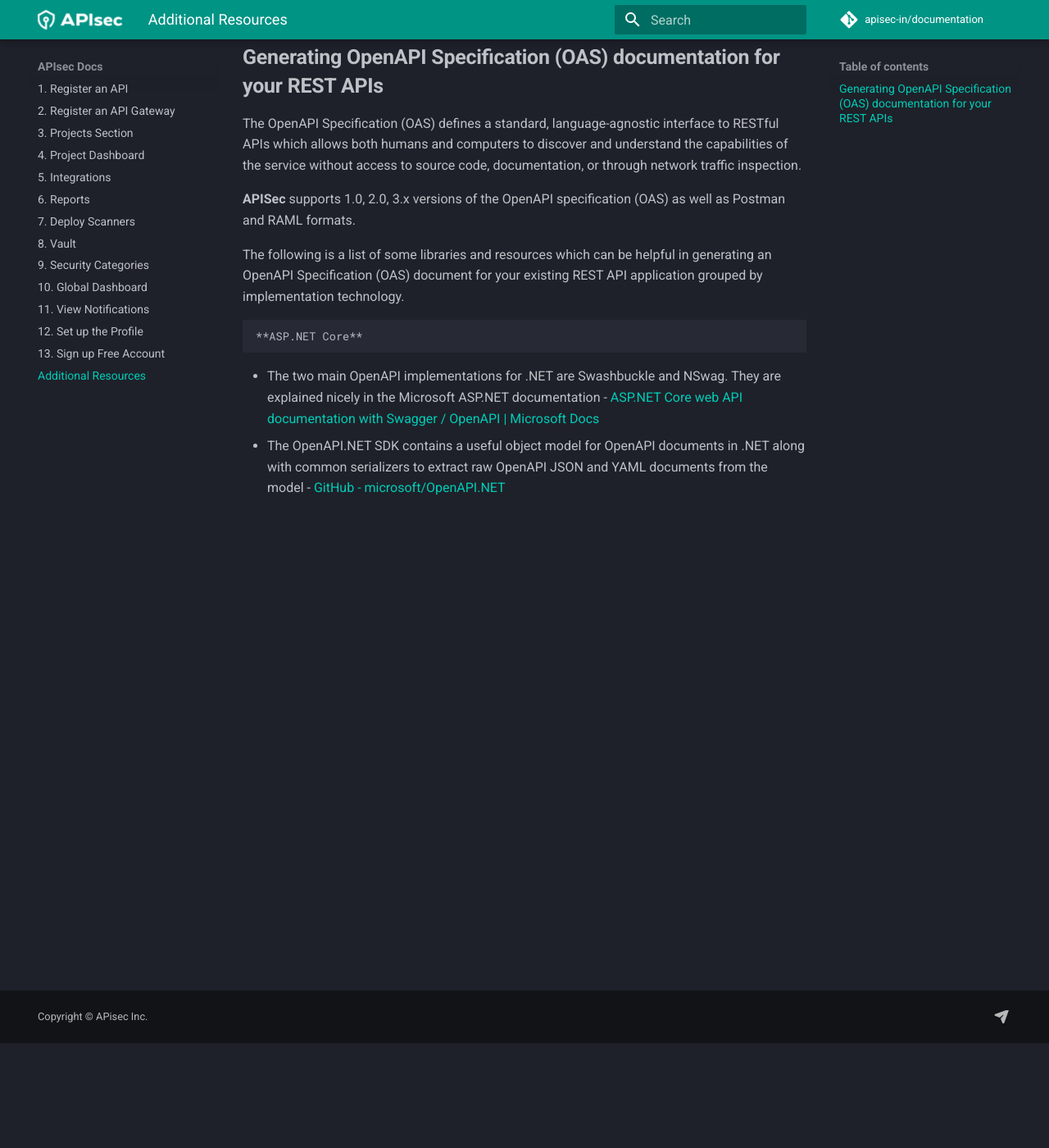
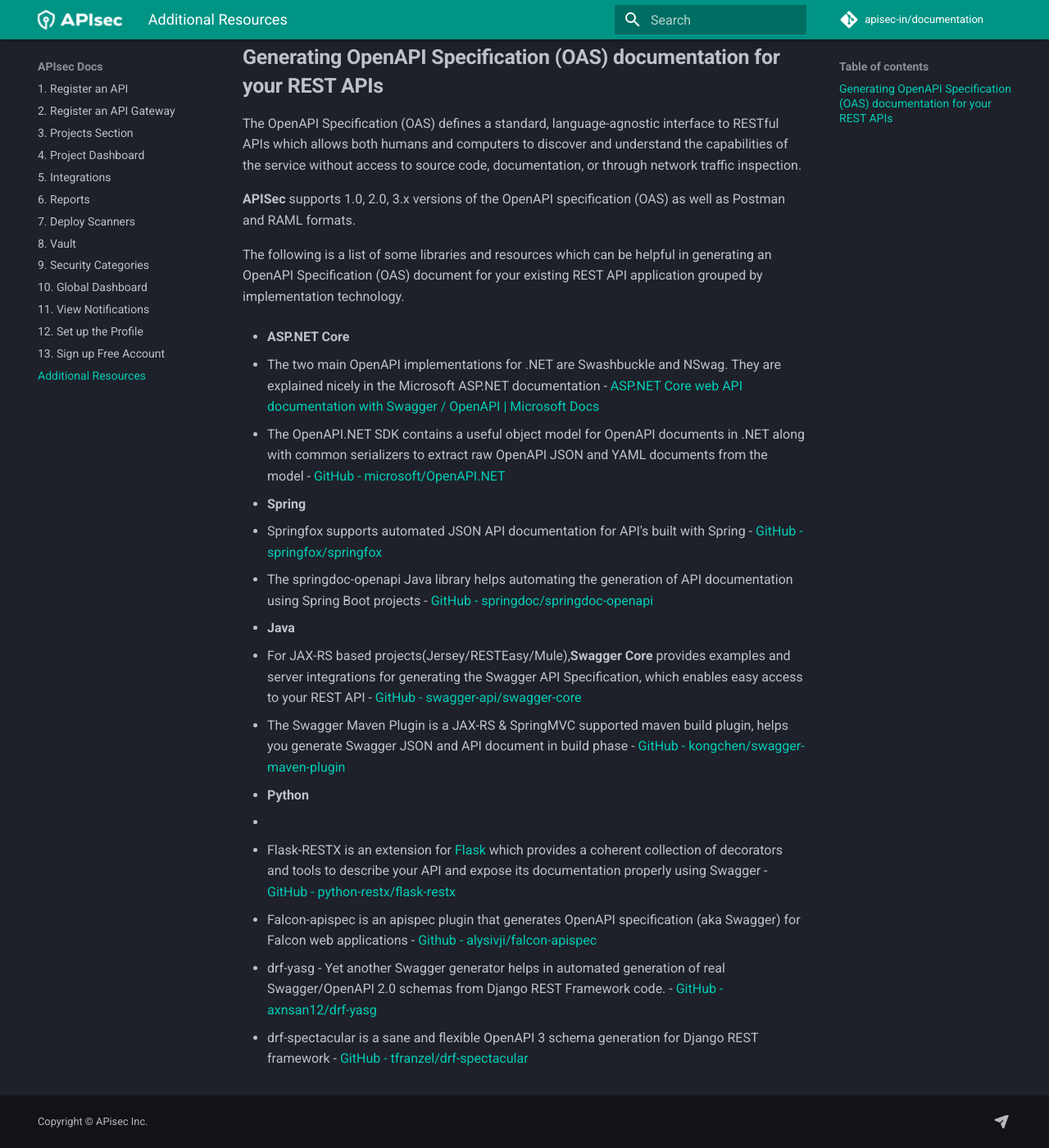
Before and after one commit to apisec-inc/documentation, an MkDocs documentation site: the page built from docs/Additional Resources.md, in a window 1280 px wide and 1400 px high, scrolled down 128 px. Shown: the whole window at 82% size. Built offline with MkDocs 1.6.1 and Material for MkDocs 9.7.7, drawn with Linux system fonts in a browser that asks for light colours; comment, search, counter and statistics services are not loaded.

Commit message:
Update Additional Resources.md

```diff
--- a/docs/Additional Resources.md
+++ b/docs/Additional Resources.md
@@ -8,6 +8,30 @@
 
 The following is a list of some libraries and resources which can be helpful in generating an OpenAPI Specification (OAS) document for your existing REST API application grouped by implementation technology.
 
-    **ASP.NET Core**
+   - **ASP.NET Core**
+
    - The two main OpenAPI implementations for .NET are Swashbuckle and NSwag. They are explained nicely in the Microsoft ASP.NET documentation - [ASP.NET Core web API documentation with Swagger / OpenAPI | Microsoft Docs](https://docs.microsoft.com/en-us/aspnet/core/tutorials/web-api-help-pages-using-swagger?view=aspnetcore-6.0)
+
    - The OpenAPI.NET SDK contains a useful object model for OpenAPI documents in .NET along with common serializers to extract raw OpenAPI JSON and YAML documents from the model - [GitHub - microsoft/OpenAPI.NET](https://github.com/microsoft/OpenAPI.NET)
+
+   - **Spring**
+
+   - Springfox supports automated JSON API documentation for API's built with Spring - [GitHub - springfox/springfox](https://github.com/springfox/springfox)
+
+   - The springdoc-openapi Java library helps automating the generation of API documentation using Spring Boot projects - [GitHub - springdoc/springdoc-openapi](https://github.com/springdoc/springdoc-openapi)
+
+   - **Java**
+
+   - For JAX-RS based projects(Jersey/RESTEasy/Mule),**Swagger Core** provides examples and server integrations for generating the Swagger API Specification, which enables easy access to your REST API - [GitHub - swagger-api/swagger-core](https://github.com/swagger-api/swagger-core)
+
+   - The Swagger Maven Plugin is a JAX-RS & SpringMVC supported maven build plugin, helps you generate Swagger JSON and API document in build phase -  [GitHub - kongchen/swagger-maven-plugin](https://github.com/kongchen/swagger-maven-plugin)
+
+ - **Python**
+ -
+ - Flask-RESTX is an extension for [Flask](https://flask.palletsprojects.com/en/2.1.x/) which provides a coherent collection of decorators and tools to describe your API and expose its documentation properly using Swagger - [GitHub - python-restx/flask-restx](https://github.com/python-restx/flask-restx)
+
+ - Falcon-apispec is an apispec plugin that generates OpenAPI specification (aka Swagger) for Falcon web applications -  [Github - alysivji/falcon-apispec](https://github.com/alysivji/falcon-apispec)
+
+ - drf-yasg - Yet another Swagger generator helps in automated generation of real Swagger/OpenAPI 2.0 schemas from Django REST Framework code. - [GitHub - axnsan12/drf-yasg](https://github.com/axnsan12/drf-yasg)
+
+ - drf-spectacular is a sane and flexible OpenAPI 3 schema generation for Django REST framework - [GitHub - tfranzel/drf-spectacular](https://github.com/tfranzel/drf-spectacular)
```
